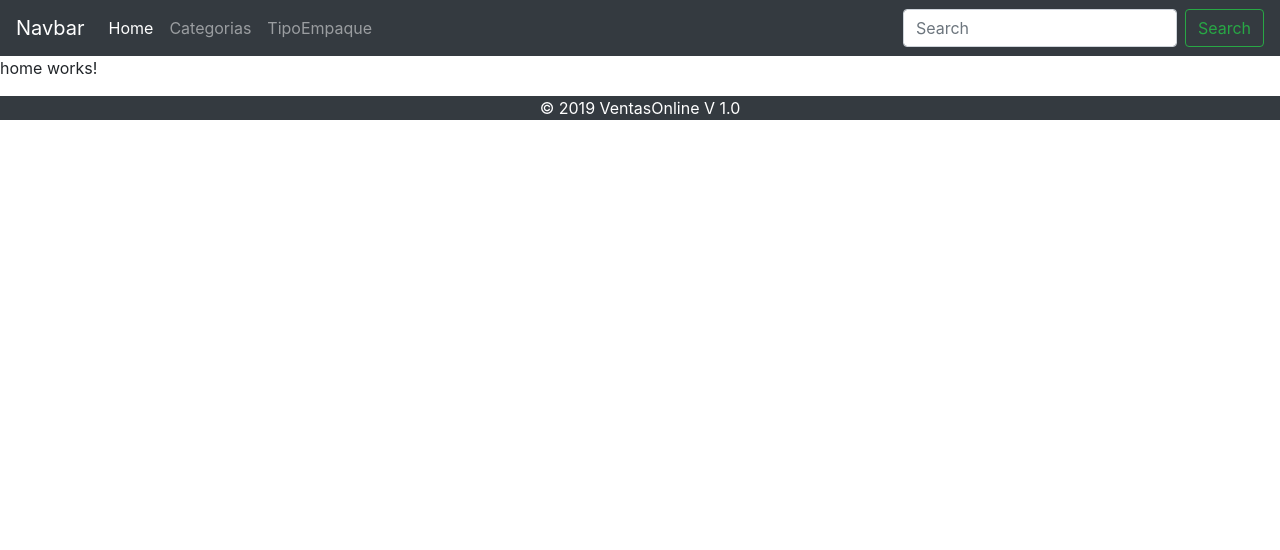
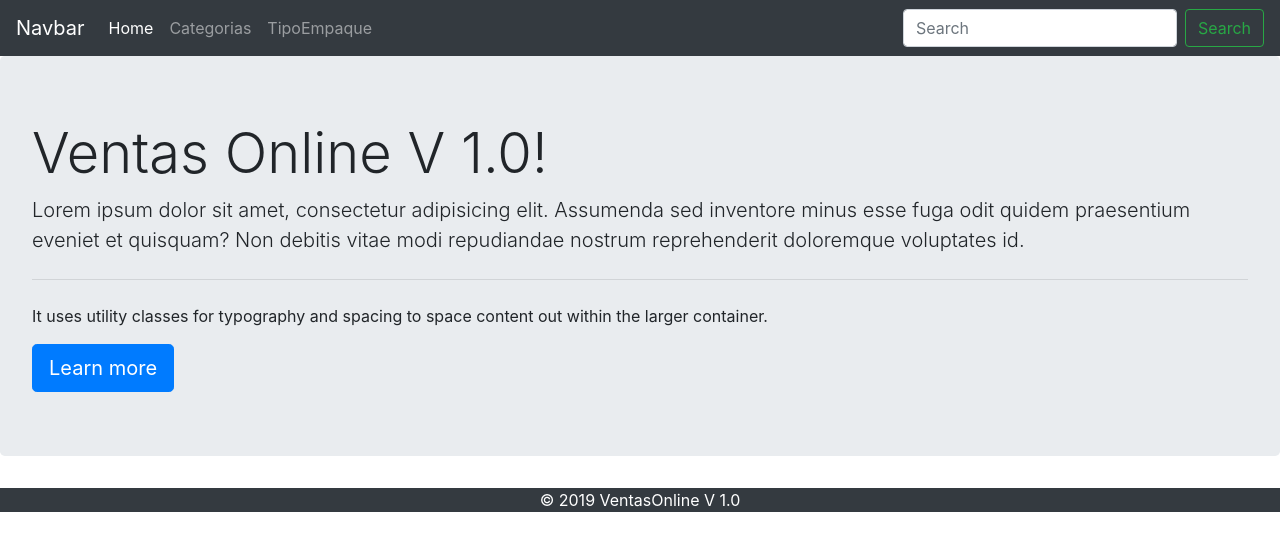
Before and after one commit to JavierCF07/VentasOnline-.NET-WEB, an Angular app: page /home in a window 1280 px wide. Shown: the top 550 px of the page. Built offline with nearby package versions, Linux system fonts and the light colour scheme.

Commit message:
Jumbotron

```diff
--- a/src/app/components/home/home.component.html
+++ b/src/app/components/home/home.component.html
@@ -1,3 +1,7 @@
-<p>
-  home works!
-</p>
+<div class="jumbotron">
+    <h1 class="display-4">Ventas Online V 1.0!</h1>
+    <p class="lead">Lorem ipsum dolor sit amet, consectetur adipisicing elit. Assumenda sed inventore minus esse fuga odit quidem praesentium eveniet et quisquam? Non debitis vitae modi repudiandae nostrum reprehenderit doloremque voluptates id.</p>
+    <hr class="my-4">
+    <p>It uses utility classes for typography and spacing to space content out within the larger container.</p>
+    <a class="btn btn-primary btn-lg" href="#" role="button">Learn more</a>
+</div>
```
Also changed, not shown: 1 other file (tests, documents, lock files or other folders).
